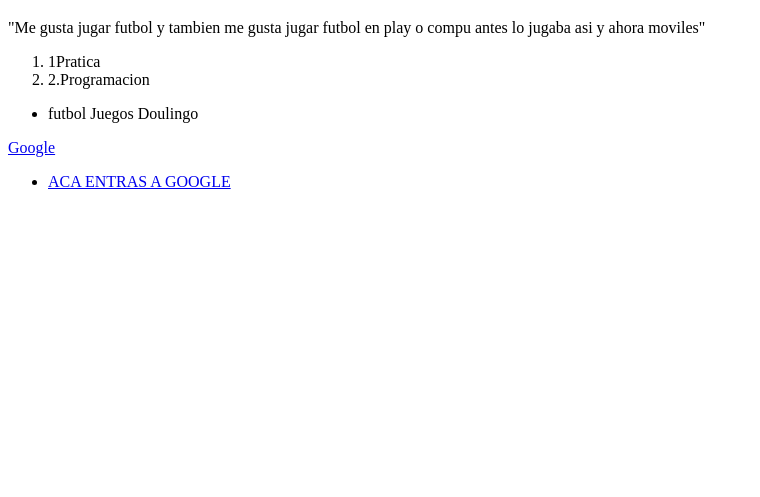
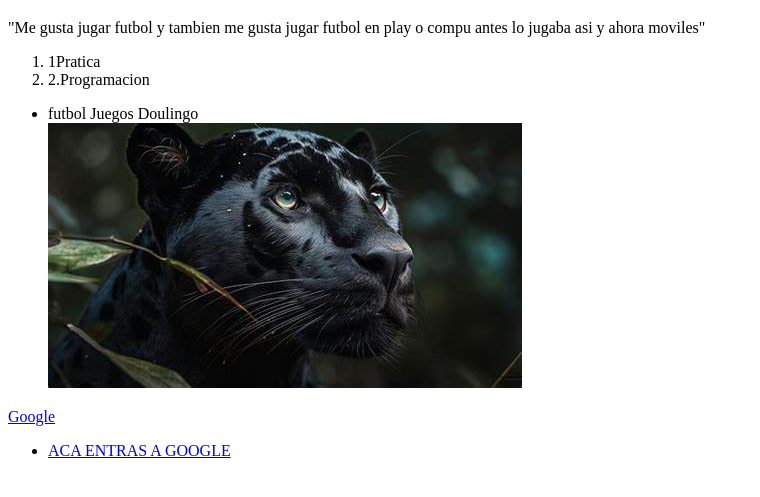
Before and after one commit to Alejocrack2024/Alejo10, a plain HTML site: page index.html in a window 1280 px wide. Shown: the part 61-558 px from the top of the page, without its empty margins (0-760 px from the left). Drawn offline with Linux system fonts and the light colour scheme.

Commit message:
Segundo commit

```diff
--- a/index.html
+++ b/index.html
@@ -27,6 +27,7 @@
             Juegos
             Doulingo
         </li>
+        <img src="Imagen.png" alt="Que lindo gatito"/>
     </ul>
     <a href = "https://google.com">Google</a>
     <ul>
```
Also changed, not shown: Imagen.png (added).
